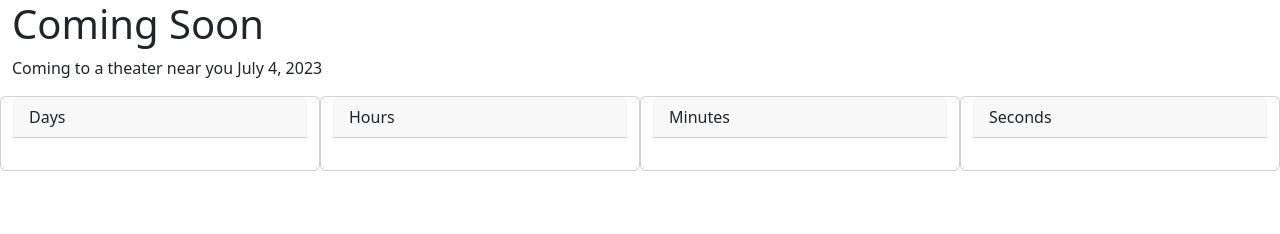
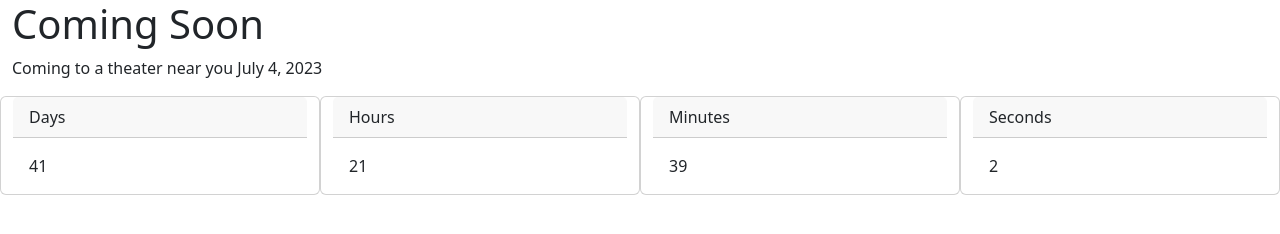
Before and after one commit to mavericks-db/coming-soon-landing-page, a plain HTML site: page index.html in a window 1280 px wide. Drawn offline with nearby package versions, Linux system fonts and the light colour scheme.

Commit message:
Implement countdown functionality

```diff
--- a/index.html
+++ b/index.html
@@ -46,10 +46,10 @@
 
     </div>
   </main>
+  <script src="./script.js"></script>
   <script src="https://cdn.jsdelivr.net/npm/bootstrap@5.3.0-alpha3/dist/js/bootstrap.bundle.min.js"
     integrity="sha384-ENjdO4Dr2bkBIFxQpeoTz1HIcje39Wm4jDKdf19U8gI4ddQ3GYNS7NTKfAdVQSZe"
     crossorigin="anonymous"></script>
-  <script src="./script.js" />
 </body>
 
 </html>
--- a/script.js
+++ b/script.js
@@ -0,0 +1,23 @@
+let daysElement = document.getElementById("days");
+let hoursElement = document.getElementById("hours");
+let minutesElement = document.getElementById("minutes");
+let secondsElement = document.getElementById("seconds");
+
+let countDownUntil = new Date("Jul 4, 2023 00:01:00").getTime();
+
+let tick = setInterval(function() {
+  let currentTime = new Date().getTime();
+  let difference = countDownUntil - currentTime;
+  // console.log(difference);
+
+  let days = Math.floor(difference / (1000 * 60 * 60 * 24));
+  let hours = Math.floor((difference % (1000 * 60 * 60 * 24)) / (1000 * 60 * 60));
+  let minutes = Math.floor((difference % (1000 * 60 * 60)) / (1000 * 60));
+  let seconds = Math.floor((difference % (1000 * 60)) / (1000));
+  // console.log(days, hours, minutes, seconds);
+
+  daysElement.innerHTML = days;
+  hoursElement.innerHTML = hours;
+  minutesElement.innerHTML = minutes;
+  secondsElement.innerHTML = seconds;
+}, 1000)
```
